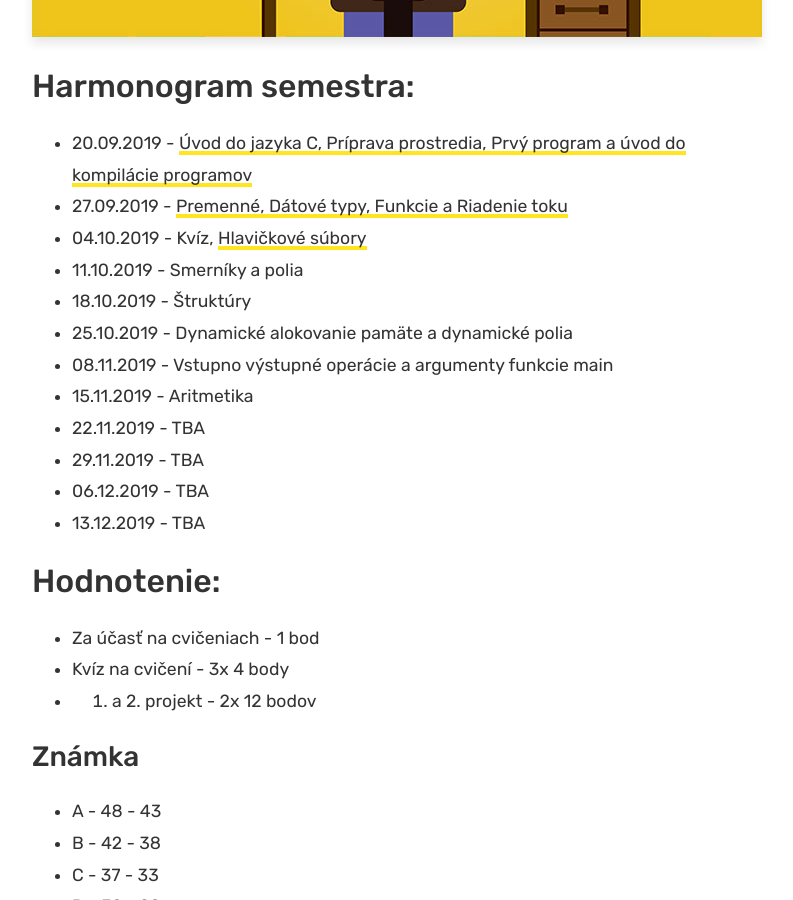
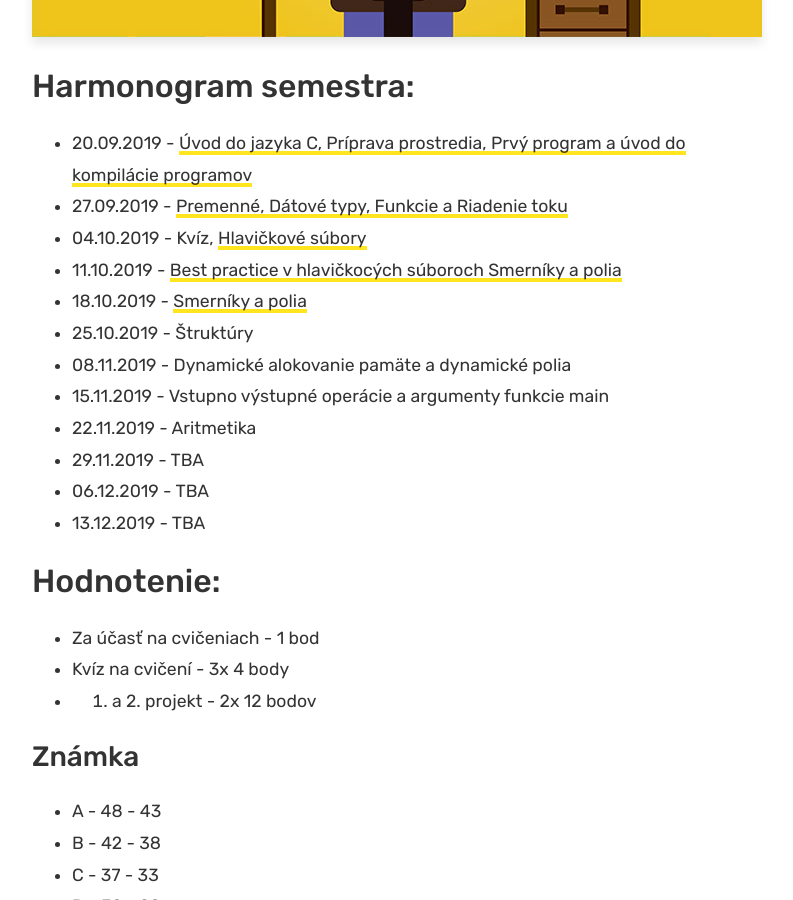
Before and after one commit to ppatrik/ppatrik.github.io, a Jekyll site: the page built from _posts/2019-09-20-JAC-0.md, in a window 1280 px wide and 900 px high, scrolled down 608 px. Shown: the whole window, without its empty margins (243-1036 px from the left). Built offline with Jekyll 4.4.1, drawn with Linux system fonts in a browser that asks for light colours; comment, search, counter and statistics services are not loaded.

Commit message:
Update 2019-09-20-JAC-0.md

```diff
--- a/_posts/2019-09-20-JAC-0.md
+++ b/_posts/2019-09-20-JAC-0.md
@@ -11,12 +11,12 @@
 * 20.09.2019 - [Úvod do jazyka C, Príprava prostredia, Prvý program a úvod do kompilácie programov]({{site.base_url}}/vyuka/jac/2019/09/20/JAC-Cvicenie01)
 * 27.09.2019 - [Premenné, Dátové typy, Funkcie a Riadenie toku]({{site.base_url}}/vyuka/jac/2019/09/27/JAC-Cvicenie02)
 * 04.10.2019 - Kvíz, [Hlavičkové súbory]({{site.base_url}}/vyuka/jac/2019/10/04/JAC-Cvicenie03)
-* 11.10.2019 - Smerníky a polia
-* 18.10.2019 - Štruktúry
-* 25.10.2019 - Dynamické alokovanie pamäte a dynamické polia
-* 08.11.2019 - Vstupno výstupné operácie a argumenty funkcie main
-* 15.11.2019 - Aritmetika
-* 22.11.2019 - TBA
+* 11.10.2019 - [Best practice v hlavičkocých súboroch Smerníky a polia]({{site.base_url}}/vyuka/jac/2019/10/11/JAC-Cvicenie04)
+* 18.10.2019 - [Smerníky a polia]({{site.base_url}}/vyuka/jac/2019/10/18/JAC-Cvicenie05)
+* 25.10.2019 - Štruktúry
+* 08.11.2019 - Dynamické alokovanie pamäte a dynamické polia
+* 15.11.2019 - Vstupno výstupné operácie a argumenty funkcie main
+* 22.11.2019 - Aritmetika
 * 29.11.2019 - TBA
 * 06.12.2019 - TBA
 * 13.12.2019 - TBA
```
